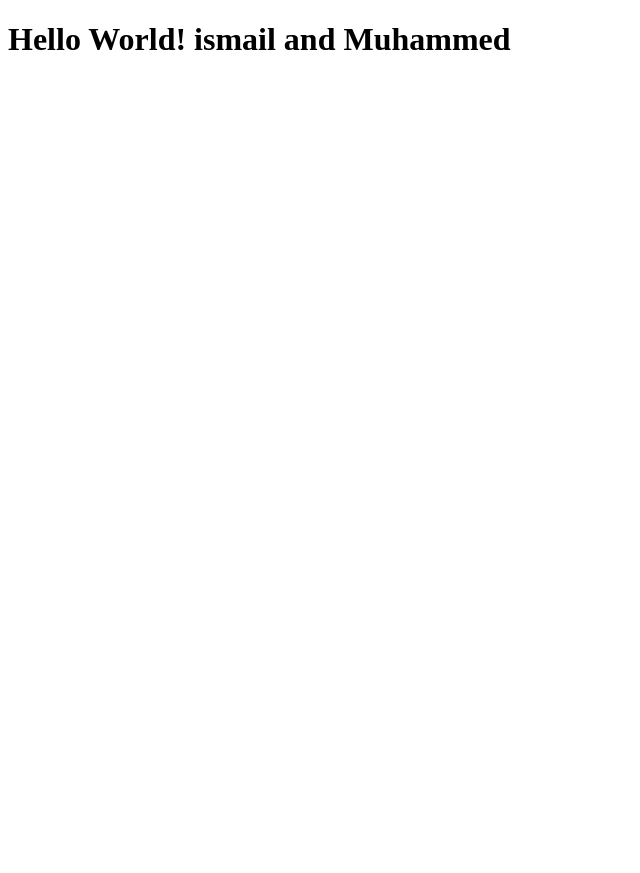
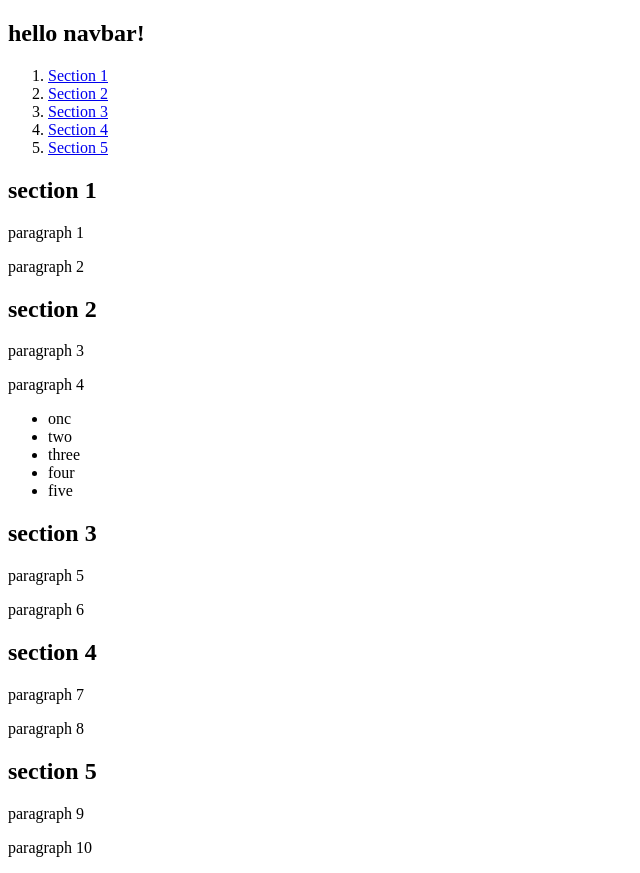
Before and after one commit to arqam401/arqam-and-ismail, a plain HTML site: page index.html in a window 1280 px wide. Shown: the whole page, without its empty margins (0-640 px from the left). Before the commit the page ends 800 px from the top, so only its background shows below. Drawn offline with Linux system fonts and the light colour scheme.

Commit message:
Update index.html

```diff
--- a/index.html
+++ b/index.html
@@ -9,7 +9,57 @@
 
 <body>
 
-    <h1>Hello World! ismail and Muhammed </h1>
+  <nav id="navbar">
+    <h2>hello navbar!</h2>
+    <ol>
+      <li><a href="#section_1" class="nav-link">Section 1</a></li>
+      <li><a href="#section_2" class="nav-link">Section 2</a></li>
+      <li><a href="#section_3" class="nav-link">Section 3</a></li>
+      <li><a href="#section_4" class="nav-link">Section 4</a></li>
+      <li><a href="#section_5" class="nav-link">Section 5</a></li>
+    </ol>
+  </nav>
+
+    <main id="main-doc">
+      <section class="main-section" id="section_1">
+        <h1>section 1</h1>
+        <p>paragraph 1</p>
+        <p>paragraph 2</p>
+        <code></code>
+        <code></code>
+        <code></code>
+        <code></code>
+        <code></code>
+      </section>
+      <section class="main-section" id="section_2">
+        <h1>section 2</h1>
+        <p>paragraph 3</p>
+        <p>paragraph 4</p>
+
+        <ul>
+          <li>onc</li>
+          <li>two</li>
+          <li>three</li>
+          <li>four</li>
+          <li>five</li>
+        </ul>
+      </section>
+      <section class="main-section" id="section_3">
+        <h1>section 3</h1>
+        <p>paragraph 5</p>
+        <p>paragraph 6</p>
+      </section>
+      <section class="main-section" id="section_4">
+        <h1>section 4</h1>
+        <p>paragraph 7</p>
+        <p>paragraph 8</p>
+      </section>
+      <section class="main-section" id="section_5">
+        <h1>section 5</h1>
+        <p>paragraph 9</p>
+        <p>paragraph 10</p>
+      </section>
+    </main>
 
     <script src="https://cdn.freecodecamp.org/testable-projects-fcc/v1/bundle.js"></script>
 
```
